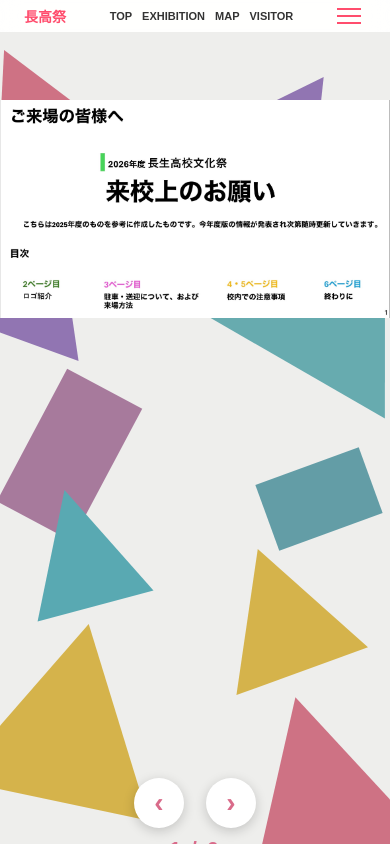
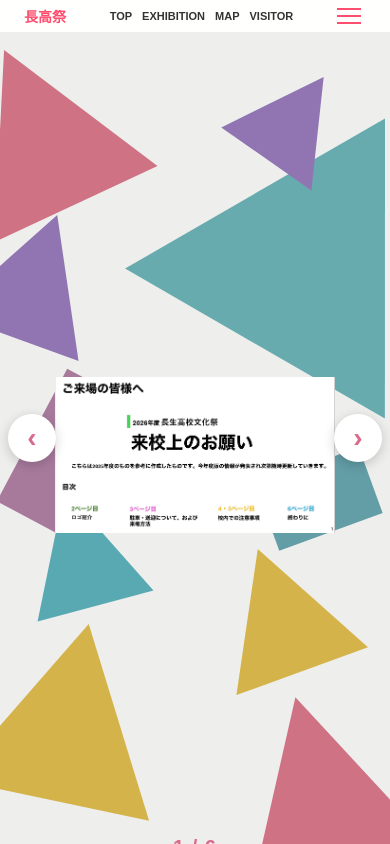
Before and after one commit to kyanakonn/tyo-ko-festival, a plain HTML site: page guide.html in a window 390 px wide. Drawn offline with Linux system fonts and the light colour scheme.

Commit message:
Update guide.html

```diff
--- a/guide.html
+++ b/guide.html
@@ -2,6 +2,7 @@
 <html lang="ja">
 <head>
   <meta charset="UTF-8">
+
   <meta
     name="viewport"
     content="width=device-width, initial-scale=1.0, maximum-scale=1.0, user-scalable=no"
@@ -30,22 +31,20 @@
 
     html,
     body {
+
       width: 100%;
       height: 100%;
 
       margin: 0;
       padding: 0;
 
-      /*
-        visitorページでは
-        縦・横スクロールを完全に禁止
-      */
       overflow: hidden;
 
       overscroll-behavior: none;
     }
 
     body {
+
       background: #ffffff;
 
       font-family:
@@ -53,10 +52,6 @@
         "Hiragino Sans",
         sans-serif;
 
-      /*
-        iPhone等での
-        不要なスクロール操作を防止
-      */
       touch-action: none;
     }
 
@@ -66,6 +61,7 @@
     ========================================= */
 
     #header {
+
       position: relative;
 
       z-index: 10000;
@@ -94,6 +90,7 @@
     }
 
     .shape {
+
       position: absolute;
     }
 
@@ -103,6 +100,7 @@
     ========================================= */
 
     .s1 {
+
       top: 5%;
       left: -50px;
 
@@ -117,6 +115,7 @@
     }
 
     .s2 {
+
       top: 25%;
       left: -35px;
 
@@ -131,6 +130,7 @@
     }
 
     .s3 {
+
       bottom: 5%;
       left: -30px;
 
@@ -145,6 +145,7 @@
     }
 
     .s4 {
+
       bottom: 28%;
       left: 20px;
 
@@ -159,6 +160,7 @@
     }
 
     .s5 {
+
       top: 12%;
       right: -80px;
 
@@ -173,6 +175,7 @@
     }
 
     .s6 {
+
       bottom: -40px;
       right: -30px;
 
@@ -187,6 +190,7 @@
     }
 
     .s7 {
+
       top: 8%;
       right: 40px;
 
@@ -201,6 +205,7 @@
     }
 
     .s8 {
+
       bottom: 20%;
       right: 40px;
 
@@ -227,10 +232,6 @@
 
       width: 100%;
 
-      /*
-        ヘッダー以外の部分を
-        画面いっぱいに使用
-      */
       height: calc(100vh - 70px);
 
       min-height: 0;
@@ -243,6 +244,32 @@
 
       align-items: center;
 
+      overflow: hidden;
+    }
+
+
+    /* =========================================
+       スライダー全体
+    ========================================= */
+
+    .slider-wrapper {
+
+      position: relative;
+
+      width: 100%;
+
+      height: 100%;
+
+      min-height: 0;
+
+      max-width: 1400px;
+
+      display: flex;
+
+      flex-direction: column;
+
+      align-items: center;
+
       justify-content: flex-start;
 
       overflow: hidden;
@@ -250,207 +277,175 @@
 
 
     /* =========================================
-       スライダー全体
-    ========================================= */
-
-    .slider-wrapper {
+       画像エリア
+
+       ページ番号のスペースを
+       下に確保
+    ========================================= */
+
+    .slider {
+
+      position: relative;
 
       width: 100%;
 
+      /*
+        ページ番号用の高さを
+        下に確保する
+      */
+      height: calc(100% - 38px);
+
+      flex: 0 0 calc(100% - 38px);
+
+      min-height: 0;
+
+      overflow: hidden;
+
+      touch-action: none;
+    }
+
+
+    /* =========================================
+       スライド
+    ========================================= */
+
+    .slides {
+
+      display: flex;
+
+      width: 100%;
+
       height: 100%;
 
-      min-height: 0;
-
-      max-width: 1400px;
+      flex-shrink: 0;
+
+      transition:
+        transform 0.3s ease-out;
+
+      will-change: transform;
+
+      touch-action: none;
+    }
+
+
+    /* =========================================
+       各ページ
+    ========================================= */
+
+    .slide {
+
+      position: relative;
+
+      flex: 0 0 100%;
+
+      width: 100%;
+
+      height: 100%;
 
       display: flex;
 
-      flex-direction: column;
+      justify-content: center;
 
       align-items: center;
 
-      justify-content: flex-start;
-
-      overflow: hidden;
-    }
-
-
-    /* =========================================
-       画像表示部分
-    ========================================= */
-
-    .slider {
-
-      /*
-        画像エリアだけが
-        残った高さを使う
-      */
+      padding: 0;
+
+      touch-action: none;
+    }
+
+
+    /* =========================================
+       画像
+
+       左右にボタンを置くため、
+       少し横幅を空ける
+    ========================================= */
+
+    .slide img {
+
+      display: block;
+
+      /*
+        左右にボタン用の余白を確保
+      */
+      width: calc(100% - 140px);
+
+      height: 100%;
+
+      max-width: calc(100% - 140px);
+
+      max-height: 100%;
+
+      object-fit: contain;
+
+      border-radius: 0;
+
+      background: transparent;
+
+      cursor: zoom-in;
+
+      user-select: none;
+
+      -webkit-user-select: none;
+
+      -webkit-user-drag: none;
+
+      touch-action: none;
+    }
+
+
+    /* =========================================
+       左右ボタン
+
+       ★画像の左右の余白に配置
+       ★画像の下には置かない
+    ========================================= */
+
+    .slider-controls {
+
+      position: absolute;
+
+      /*
+        画像エリアの中央
+      */
+      top: 0;
+
+      left: 0;
 
       width: 100%;
 
-      flex: 1 1 auto;
-
-      min-height: 0;
+      height: calc(100% - 38px);
 
       display: flex;
 
-      justify-content: center;
-
-      align-items: flex-start;
-
-      overflow: hidden;
-
-      /*
-        横スワイプを優先
-      */
-      touch-action: none;
-    }
-
-
-    /* =========================================
-       スライド本体
-    ========================================= */
-
-    .slides {
-
-      display: flex;
-
-      width: 100%;
-
-      height: 100%;
-
-      flex-shrink: 0;
-
-      transition:
-        transform 0.35s ease-out;
-
-      will-change: transform;
-
-      touch-action: none;
-    }
-
-
-    /* =========================================
-       各ページ
-    ========================================= */
-
-    .slide {
-
-      flex: 0 0 100%;
-
-      width: 100%;
-
-      height: 100%;
-
-      display: flex;
-
-      justify-content: center;
-
-      align-items: flex-start;
+      align-items: center;
+
+      justify-content: space-between;
+
+      /*
+        画面端から少し内側
+      */
+      padding-left: 12px;
+      padding-right: 12px;
+
+      pointer-events: none;
+
+      z-index: 20;
+    }
+
+
+    /* =========================================
+       ボタン
+    ========================================= */
+
+    .slider-btn {
+
+      width: 56px;
+
+      height: 56px;
 
       padding: 0;
 
-      touch-action: none;
-    }
-
-
-    /* =========================================
-       画像
-    ========================================= */
-
-    .slide img {
-
-      display: block;
-
-      /*
-        横幅を最大限使用
-      */
-      width: 100%;
-
-      /*
-        高さは画像の比率を維持
-      */
-      height: auto;
-
-      /*
-        画面に収まらない場合のみ
-        高さを制限
-      */
-      max-width: 100%;
-
-      max-height: 100%;
-
-      object-fit: contain;
-
-      border-radius: 0;
-
-      background: transparent;
-
-      /*
-        タップで拡大できる
-      */
-      cursor: zoom-in;
-
-      user-select: none;
-
-      -webkit-user-select: none;
-
-      -webkit-user-drag: none;
-
-      /*
-        スワイプを優先
-      */
-      touch-action: none;
-    }
-
-
-    /* =========================================
-       左右ボタン
-       画像のすぐ下
-    ========================================= */
-
-    .slider-controls {
-
-      /*
-        絶対に画像エリアの中へ
-        入らない
-      */
-      flex-shrink: 0;
-
-      width: 100%;
-
-      height: 62px;
-
-      display: flex;
-
-      justify-content: center;
-
-      align-items: center;
-
-      gap: 30px;
-
-      margin: 0;
-
-      padding: 4px 0;
-
-      position: relative;
-
-      z-index: 10;
-    }
-
-
-    /* =========================================
-       ボタン
-    ========================================= */
-
-    .slider-btn {
-
-      width: 54px;
-
-      height: 54px;
-
-      padding: 0;
-
       border: none;
 
       border-radius: 50%;
@@ -459,7 +454,7 @@
 
       color: var(--main-color);
 
-      font-size: 32px;
+      font-size: 34px;
 
       font-weight: bold;
 
@@ -478,32 +473,46 @@
 
       flex-shrink: 0;
 
+      pointer-events: auto;
+
       -webkit-tap-highlight-color: transparent;
 
       touch-action: manipulation;
 
       transition:
-        transform 0.15s ease;
-    }
+        transform 0.15s ease,
+        box-shadow 0.15s ease;
+    }
+
 
     .slider-btn:hover {
+
       transform: scale(1.08);
-    }
+
+      box-shadow:
+        0 4px 15px rgba(0, 0, 0, 0.22);
+    }
+
 
     .slider-btn:active {
+
       transform: scale(0.92);
     }
 
 
     /* =========================================
        ページ番号
+
+       ★画像の真下
     ========================================= */
 
     .page-number {
 
-      flex-shrink: 0;
-
-      height: 36px;
+      width: 100%;
+
+      height: 38px;
+
+      flex: 0 0 38px;
 
       display: flex;
 
@@ -517,7 +526,7 @@
 
       color: var(--main-color);
 
-      font-size: 24px;
+      font-size: 23px;
 
       font-weight: bold;
 
@@ -527,7 +536,7 @@
 
       position: relative;
 
-      z-index: 10;
+      z-index: 30;
     }
 
 
@@ -564,6 +573,7 @@
 
 
     .image-modal.active {
+
       display: flex;
     }
 
@@ -602,9 +612,6 @@
 
       .visitor-container {
 
-        /*
-          ヘッダーの高さだけ除外
-        */
         height: calc(100vh - 60px);
 
         padding: 0;
@@ -623,21 +630,27 @@
       }
 
 
+      /* -----------------------------------------
+         スマホ画像エリア
+      ----------------------------------------- */
+
       .slider {
 
         width: 100%;
 
-        flex: 1 1 auto;
+        height: calc(100% - 34px);
+
+        flex: 0 0 calc(100% - 34px);
 
         min-height: 0;
 
         overflow: hidden;
-
-        align-items: flex-start;
       }
 
 
       .slides {
+
+        width: 100%;
 
         height: 100%;
 
@@ -652,7 +665,9 @@
 
         height: 100%;
 
-        align-items: flex-start;
+        align-items: center;
+
+        justify-content: center;
 
         padding: 0;
       }
@@ -660,11 +675,15 @@
 
       .slide img {
 
-        width: 100%;
-
-        height: auto;
-
-        max-width: 100%;
+        /*
+          スマホでも左右に
+          ボタン用の余白を確保
+        */
+        width: calc(100% - 110px);
+
+        height: 100%;
+
+        max-width: calc(100% - 110px);
 
         max-height: 100%;
 
@@ -673,42 +692,44 @@
 
 
       /* -----------------------------------------
-         スマホのボタン
+         スマホ左右ボタン
       ----------------------------------------- */
 
       .slider-controls {
 
-        height: 58px;
-
-        gap: 22px;
-
-        margin: 0;
-
-        padding: 3px 0;
+        height: calc(100% - 34px);
+
+        padding-left: 8px;
+
+        padding-right: 8px;
+
+        pointer-events: none;
       }
 
 
       .slider-btn {
 
-        width: 50px;
-
-        height: 50px;
+        width: 48px;
+
+        height: 48px;
 
         font-size: 28px;
       }
 
 
       /* -----------------------------------------
-         ページ番号
+         スマホページ番号
       ----------------------------------------- */
 
       .page-number {
 
-        height: 32px;
-
-        font-size: 21px;
-
-        margin: 0;
+        height: 34px;
+
+        flex: 0 0 34px;
+
+        font-size: 20px;
+
+        letter-spacing: 1px;
       }
 
     }
@@ -726,11 +747,29 @@
       }
 
 
+      .slider {
+
+        height: calc(100% - 28px);
+
+        flex: 0 0 calc(100% - 28px);
+      }
+
+
+      .slide img {
+
+        width: calc(100% - 100px);
+
+        max-width: calc(100% - 100px);
+      }
+
+
       .slider-controls {
 
-        height: 46px;
-
-        gap: 18px;
+        height: calc(100% - 28px);
+
+        padding-left: 6px;
+
+        padding-right: 6px;
       }
 
 
@@ -746,7 +785,9 @@
 
       .page-number {
 
-        height: 24px;
+        height: 28px;
+
+        flex: 0 0 28px;
 
         font-size: 17px;
       }
@@ -760,10 +801,19 @@
 
     @media (max-height: 650px) {
 
+      .slider {
+
+        height: calc(100% - 30px);
+
+        flex: 0 0 calc(100% - 30px);
+      }
+
+
       .slider-controls {
 
-        height: 50px;
-      }
+        height: calc(100% - 30px);
+      }
+
 
       .slider-btn {
 
@@ -774,11 +824,14 @@
         font-size: 25px;
       }
 
+
       .page-number {
 
-        height: 28px;
-
-        font-size: 19px;
+        height: 30px;
+
+        flex: 0 0 30px;
+
+        font-size: 18px;
       }
 
     }
@@ -814,16 +867,21 @@
 
         if (btn && nav) {
 
-          btn.addEventListener("click", (e) => {
+          btn.addEventListener(
+            "click",
+            (e) => {
 
               e.stopPropagation();
 
               nav.classList.toggle("active");
 
-          });
-
-
-          document.addEventListener("click", (e) => {
+            }
+          );
+
+
+          document.addEventListener(
+            "click",
+            (e) => {
 
               if (
                 !nav.contains(e.target) &&
@@ -834,7 +892,8 @@
 
               }
 
-          });
+            }
+          );
 
         }
 
@@ -977,12 +1036,12 @@
 
         </div>
 
-      </div>
-
 
         <!-- =====================================
              左右ボタン
-           ※画像の直下
+
+             ★画像の左右の余白
+             ★画像の下ではない
         ====================================== -->
 
         <div class="slider-controls">
@@ -1008,9 +1067,13 @@
 
         </div>
 
+      </div>
+
 
       <!-- =====================================
            ページ番号
+
+           ★画像の真下
       ====================================== -->
 
       <div
@@ -1184,8 +1247,7 @@
     /* =========================================
        スワイプ
 
-       Pointer Eventsを使用して
-       iPhone / Android / PCに対応
+       Pointer Events
     ========================================= */
 
     let pointerStartX = 0;
@@ -1206,7 +1268,7 @@
     /*
       スワイプ判定距離
 
-      以前の50pxより小さくして
+      小さめに設定して
       反応を良くする
     */
 
@@ -1214,8 +1276,7 @@
 
 
     /*
-      スワイプ中に
-      現在位置を少し追従させるための値
+      指についてくる最大距離
     */
 
     const MAX_DRAG = 120;
@@ -1230,14 +1291,16 @@
       (e) => {
 
         /*
-          左クリック以外を無視
+          PCの右クリック等を無視
         */
 
         if (
           e.pointerType === "mouse" &&
           e.button !== 0
         ) {
+
           return;
+
         }
 
 
@@ -1258,22 +1321,29 @@
 
 
         /*
-          指を離しても
-          sliderがイベントを受け取れるようにする
+          pointer capture
         */
 
         try {
-          slider.setPointerCapture(e.pointerId);
+
+          slider.setPointerCapture(
+            e.pointerId
+          );
+
         } catch (error) {
-          // 必要ない場合は無視
-        }
-
-
-        /*
-          アニメーションを一時停止
-        */
-
-        slides.style.transition = "none";
+
+          // 無視
+
+        }
+
+
+        /*
+          スワイプ開始時は
+          アニメーションを止める
+        */
+
+        slides.style.transition =
+          "none";
 
       }
     );
@@ -1288,31 +1358,38 @@
       (e) => {
 
         if (!isPointerDown) {
+
           return;
-        }
-
-
-        pointerCurrentX = e.clientX;
-
-        pointerCurrentY = e.clientY;
+
+        }
+
+
+        pointerCurrentX =
+          e.clientX;
+
+        pointerCurrentY =
+          e.clientY;
 
 
         const deltaX =
-          pointerCurrentX - pointerStartX;
+          pointerCurrentX -
+          pointerStartX;
 
         const deltaY =
-          pointerCurrentY - pointerStartY;
-
-
-        /*
-          横方向への移動が
+          pointerCurrentY -
+          pointerStartY;
+
+
+        /*
+          横方向の移動が
           縦方向より大きい場合
-          → スワイプ開始
+          → 横スワイプ
         */
 
         if (
           Math.abs(deltaX) > 8 &&
-          Math.abs(deltaX) > Math.abs(deltaY)
+          Math.abs(deltaX) >
+          Math.abs(deltaY)
         ) {
 
           isDragging = true;
@@ -1321,8 +1398,8 @@
 
 
         /*
-          スワイプ中なら
-          少しだけ画像を指についてこさせる
+          スワイプ中のみ
+          指についてくる
         */
 
         if (isDragging) {
@@ -1334,12 +1411,21 @@
             引っ張りすぎ防止
           */
 
-          if (dragX > MAX_DRAG) {
+          if (
+            dragX > MAX_DRAG
+          ) {
+
             dragX = MAX_DRAG;
-          }
-
-          if (dragX < -MAX_DRAG) {
+
+          }
+
+
+          if (
+            dragX < -MAX_DRAG
+          ) {
+
             dragX = -MAX_DRAG;
+
           }
 
 
@@ -1347,19 +1433,17 @@
             currentPage * -100;
 
 
-          /*
-            現在のページ位置
-            ＋ 指の移動量
-          */
-
           const sliderWidth =
             slider.clientWidth;
 
 
-          if (sliderWidth > 0) {
+          if (
+            sliderWidth > 0
+          ) {
 
             const dragPercent =
-              (dragX / sliderWidth) * 100;
+              (dragX / sliderWidth) *
+              100;
 
 
             slides.style.transform =
@@ -1382,22 +1466,26 @@
       (e) => {
 
         if (!isPointerDown) {
+
           return;
+
         }
 
 
         const deltaX =
-          pointerCurrentX - pointerStartX;
+          pointerCurrentX -
+          pointerStartX;
 
         const deltaY =
-          pointerCurrentY - pointerStartY;
+          pointerCurrentY -
+          pointerStartY;
 
 
         isPointerDown = false;
 
 
         /*
-          アニメーションを戻す
+          アニメーション復帰
         */
 
         slides.style.transition =
@@ -1405,19 +1493,21 @@
 
 
         /*
-          横方向のスワイプか判定
+          横スワイプ判定
         */
 
         const isHorizontalSwipe =
-          Math.abs(deltaX) >= SWIPE_DISTANCE &&
-          Math.abs(deltaX) > Math.abs(deltaY);
+          Math.abs(deltaX) >=
+            SWIPE_DISTANCE &&
+          Math.abs(deltaX) >
+            Math.abs(deltaY);
 
 
         if (isHorizontalSwipe) {
 
           /*
-            左へスワイプ
-            → 次のページ
+            左スワイプ
+            → 次へ
           */
 
           if (deltaX < 0) {
@@ -1426,10 +1516,9 @@
 
           }
 
-
-          /*
-            右へスワイプ
-            → 前のページ
+          /*
+            右スワイプ
+            → 前へ
           */
 
           else {
@@ -1440,7 +1529,7 @@
 
 
           /*
-            画像タップによる
+            直後のクリックによる
             拡大を防止
           */
 
@@ -1449,21 +1538,15 @@
           isDragging = false;
 
 
-          /*
-            念のため
-            正しい位置へ戻す
-          */
-
           updateSlider();
 
         }
 
-
         else {
 
           /*
-            スワイプではなかった
-            → 元の位置へ戻す
+            タップだった場合
+            元の位置へ戻す
           */
 
           isDragging = false;
@@ -1499,22 +1582,20 @@
 
     /* =========================================
        画像タップ → 拡大
-
-       スワイプした場合は
-       拡大しない
     ========================================= */
 
     document
       .querySelectorAll(".slide img")
-      .forEach((img) => {
+      .forEach(
+        (img) => {
 
           img.addEventListener(
             "click",
             (e) => {
 
               /*
-              スワイプ直後の
-              誤クリックを防止
+                スワイプ直後なら
+                拡大しない
               */
 
               if (swipeHandled) {
@@ -1529,7 +1610,7 @@
 
 
               /*
-              画像をモーダルへ
+                拡大
               */
 
               modalImage.src =
@@ -1542,7 +1623,8 @@
             }
           );
 
-      });
+        }
+      );
 
 
     /* =========================================
@@ -1573,7 +1655,9 @@
 
         if (
           e.key === "Escape" &&
-          imageModal.classList.contains("active")
+          imageModal.classList.contains(
+            "active"
+          )
         ) {
 
           imageModal.classList.remove(
```
Lines whose indentation alone changed are shown as unchanged.
